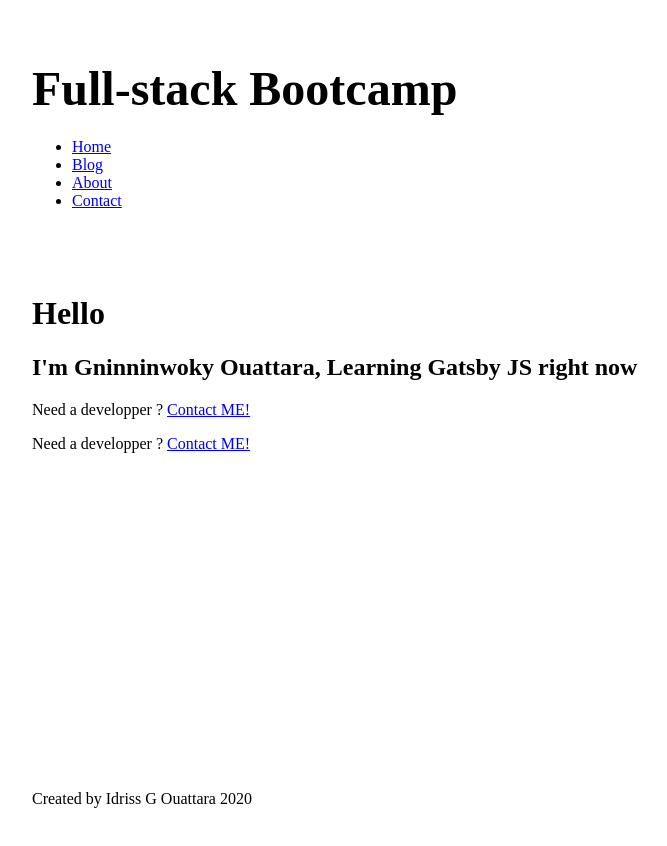
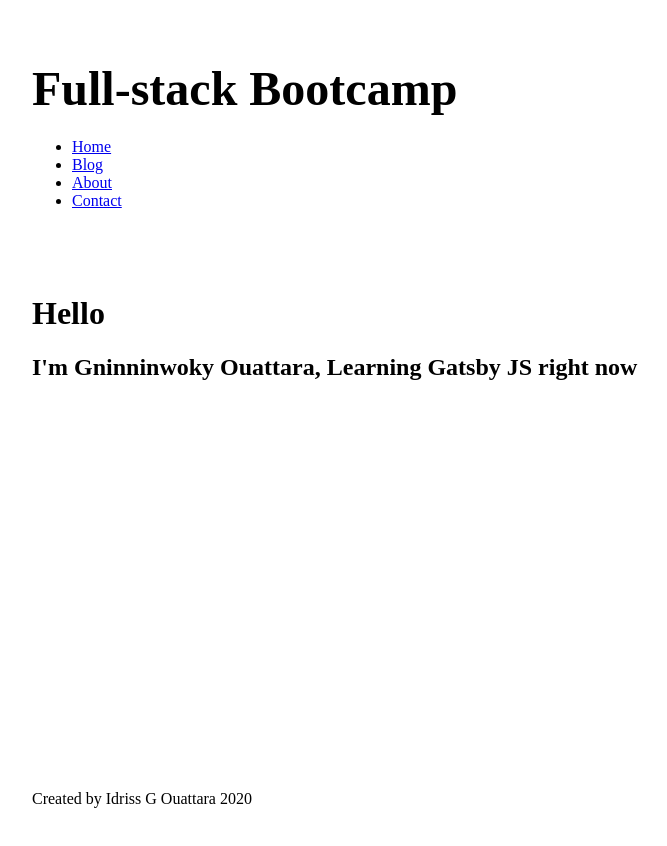
Before and after one commit to GninninwokyOuattara/gatsby-bootcamp, a Gatsby site: page / in a window 1280 px wide. Shown: the whole page, without its empty margins (233-900 px from the left). Built offline with nearby package versions, Linux system fonts and the light colour scheme; Gatsby itself is replaced by a stand-in of ours.

Commit message:
remove unnecessary line

```diff
--- a/src/pages/index.js
+++ b/src/pages/index.js
@@ -13,12 +13,6 @@ const IndexPage = () => {
       <Layout>
         <h1>Hello</h1>
         <h2>I'm Gninninwoky Ouattara, Learning Gatsby JS right now</h2>
-        <p>
-          Need a developper ? <a href="/contact">Contact ME!</a>
-        </p>
-        <p>
-          Need a developper ? <Link to="/contact">Contact ME!</Link>
-        </p>
       </Layout>
     </React.Fragment>
   )
```
